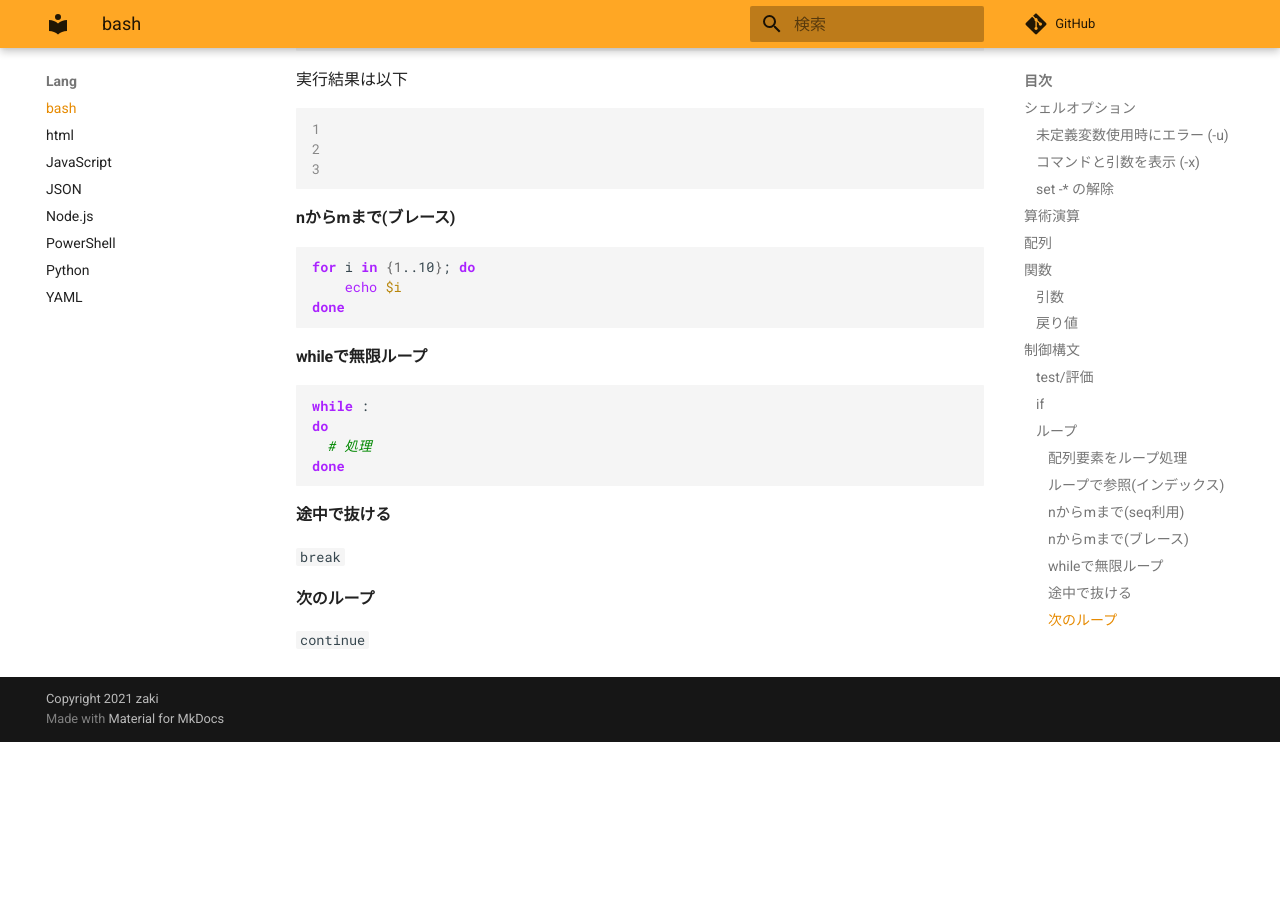
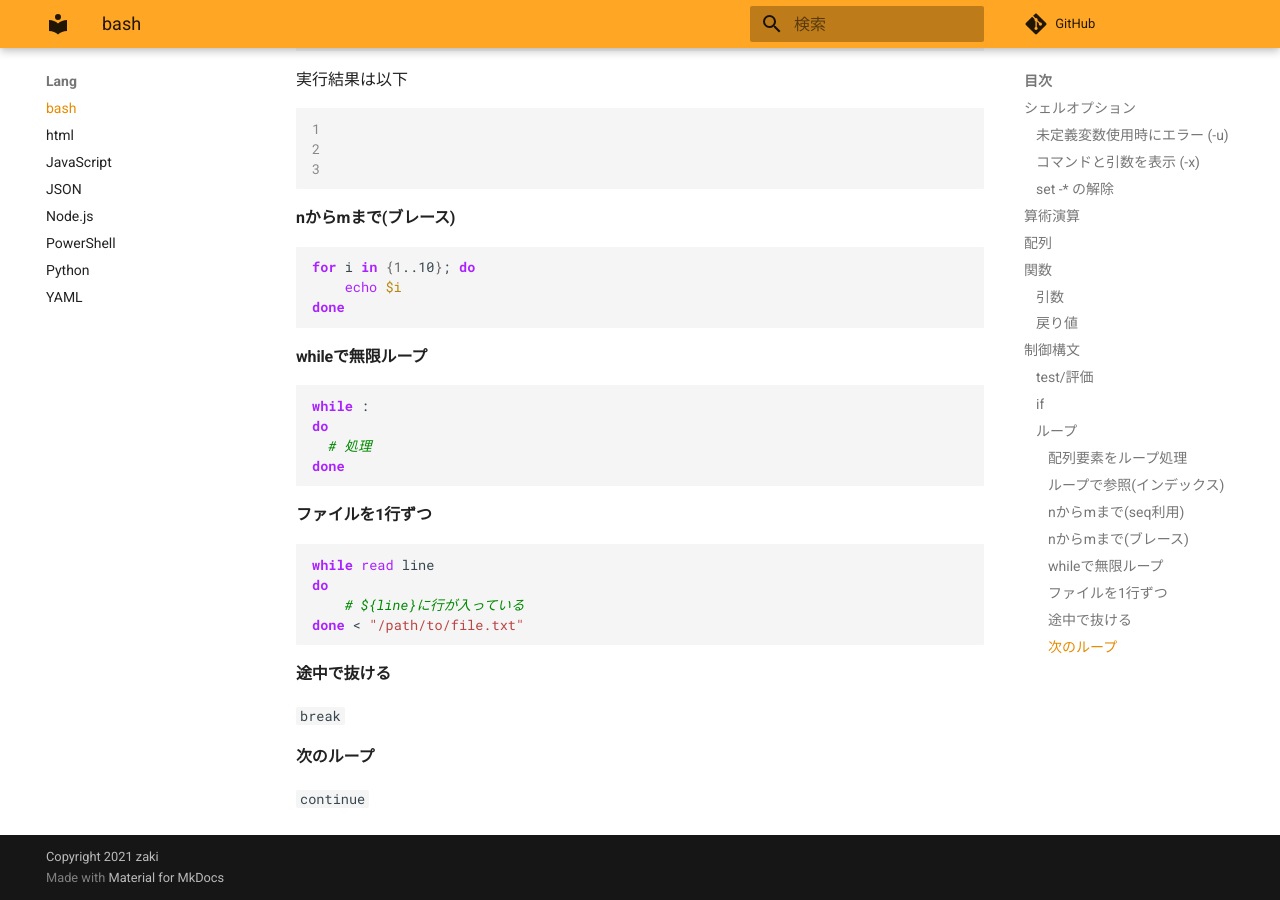
Before and after one commit to zaki-lknr/docs, an MkDocs documentation site: the page built from docs/lang/bash.md, in a window 1280 px wide and 900 px high, scrolled down 4044 px. Built offline with MkDocs 1.6.1 and Material for MkDocs 9.7.7, drawn with Linux system fonts in a browser that asks for light colours; comment, search, counter and statistics services are not loaded; before the commit the page ends 4786 px from its top, so only the background shows below that.

Commit message:
add: lang/bash: while readでファイルを1行ずつループ

````diff
--- a/docs/lang/bash.md
+++ b/docs/lang/bash.md
@@ -203,6 +203,15 @@ do
 done
 ```
 
+#### ファイルを1行ずつ
+
+```bash
+while read line
+do
+    # ${line}に行が入っている
+done < "/path/to/file.txt"
+```
+
 #### 途中で抜ける
 
 `break`
````
